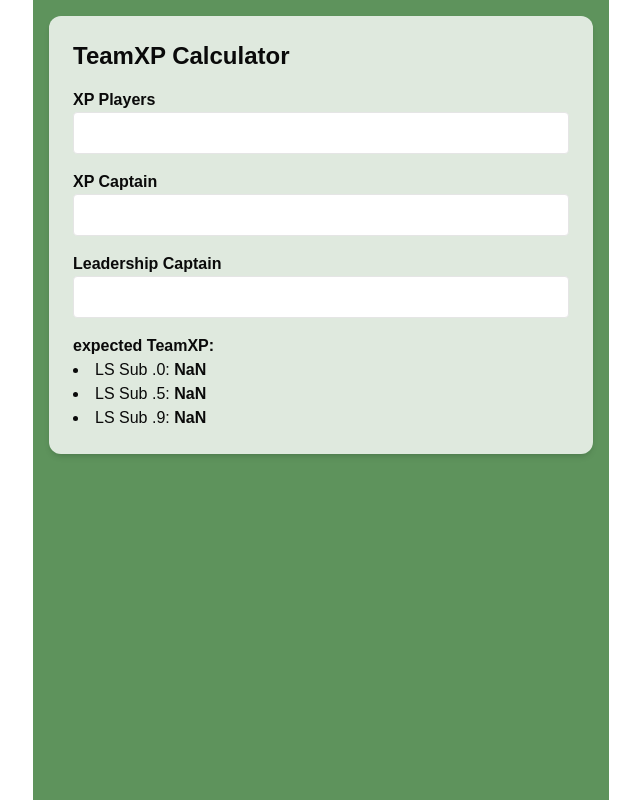
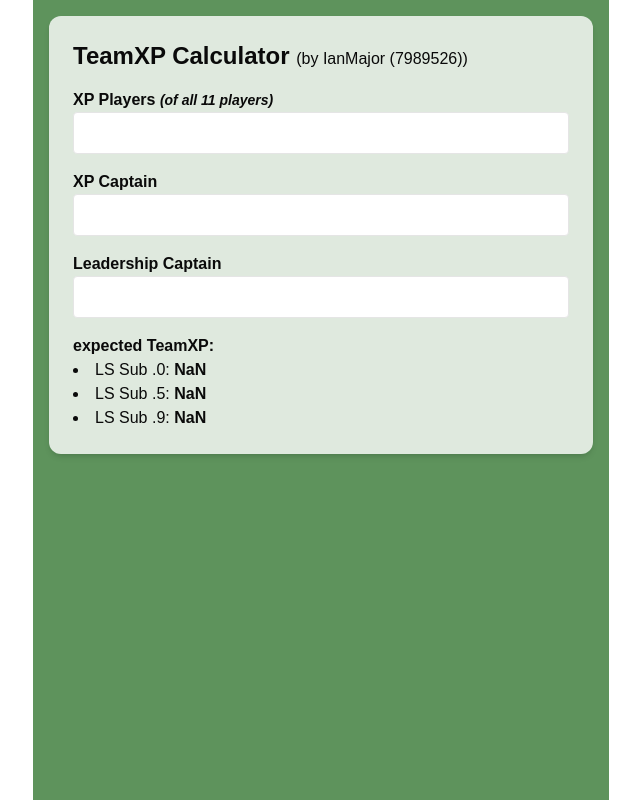
Before and after one commit to gopfertammi/TeamXP-Calculator, a Next.js app: page / in a window 1280 px wide. Shown: the whole page, without its empty margins (319-959 px from the left). Built offline with nearby package versions, Linux system fonts and the light colour scheme.

Commit message:
Update page.tsx

```diff
--- a/app/page.tsx
+++ b/app/page.tsx
@@ -35,10 +35,10 @@ export default function TeamerfahrungTool() {
       style={{ backgroundColor: '#5e935c' }} // HT-Grün
     >
       <div className="bg-white bg-opacity-80 p-6 rounded-xl shadow-md">
-        <h1 className="text-2xl font-bold mb-4">TeamXP Calculator</h1>
+        <h1 className="text-2xl font-bold mb-4">TeamXP Calculator <span className="text-base font-normal">(by IanMajor (7989526))</span></h1>
         <div className="space-y-4">
           <div>
-            <label className="block font-semibold">XP Players</label>
+            <label className="block font-semibold">XP Players <span className="text-sm italic">(of all 11 players)</span></label>
             <input type="number" value={E} onChange={e => setE(Number(e.target.value))} className="w-full p-2 rounded border" />
           </div>
           <div>
```
